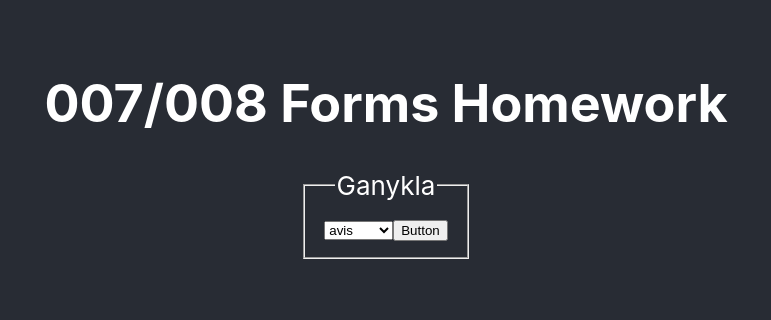
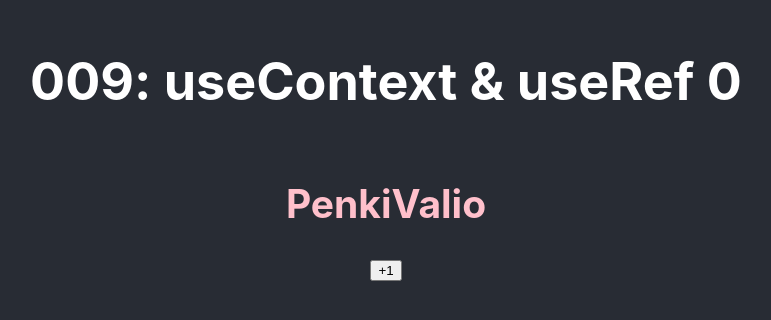
Before and after one commit to marinkus/22-delfinai, a React (Create React App) app in the folder r1/: page / in a window 1280 px wide. Shown: the part 252-572 px from the top of the page, without its empty margins (254-1025 px from the left). Built offline with nearby package versions, Linux system fonts and the light colour scheme.

Commit message:
useContext, useRef

```diff
--- a/r1/src/App.jsx
+++ b/r1/src/App.jsx
@@ -1,19 +1,47 @@
+import { useRef } from 'react';
+import { useState } from 'react';
 import './App.css';
-import Crud from './Components/008/Crud';
+import M1 from './Components/009/M1';
+import GlobalContext from './Contexts/GlobalContext';
 
 
 
 
 
 function App() {
+
+  const sandeliukas = useRef(5);
+
+  const good = useRef();
+
+  const [count, setCount] = useState(0);
+
+  const doCount = () => {
+
+    const knopke = good.current;
+
+    console.log(knopke);
+
+    setCount(c => c + 1);
+    sandeliukas.current++;
+    console.log(sandeliukas.current);
+  };
+
   return (
-    <div className="App">
-      <header className="App-header">
-        <h1>007/008 Forms Homework</h1>
-        <Crud></Crud>
-      </header>
-    </div>
+    <GlobalContext.Provider value={{
+      pirmas: 'Valio',
+      spalva: 'pink'
+    }}>
+      <div className="App">
+        <header className="App-header">
+          <h1>009: useContext & useRef {count}</h1>
+          <M1 kas='Penki'></M1>
+          <button ref={good} onClick={doCount}>+1</button>
+        </header>
+      </div>
+    </GlobalContext.Provider>
   );
 };
 
+
 export default App;
--- /dev/null
+++ b/r1/src/Components/009/M1.jsx
@@ -0,0 +1,9 @@
+import M2 from "./M2";
+
+function M1({kas}) {
+
+
+    return <M2 kas={kas}></M2>
+};
+
+export default M1;
--- /dev/null
+++ b/r1/src/Components/009/M2.jsx
@@ -0,0 +1,11 @@
+import { useContext } from "react";
+import GlobalContext from "../../Contexts/GlobalContext";
+
+function M2({kas}) {
+
+    const { pirmas, spalva } = useContext(GlobalContext);
+
+    return <h2 style={{ color: spalva }}>{kas}{pirmas}</h2>
+};
+
+export default M2;
--- /dev/null
+++ b/r1/src/Contexts/GlobalContext.jsx
@@ -0,0 +1,6 @@
+import { createContext } from "react";
+
+const GlobalContext = createContext();
+
+
+export default GlobalContext;
```
